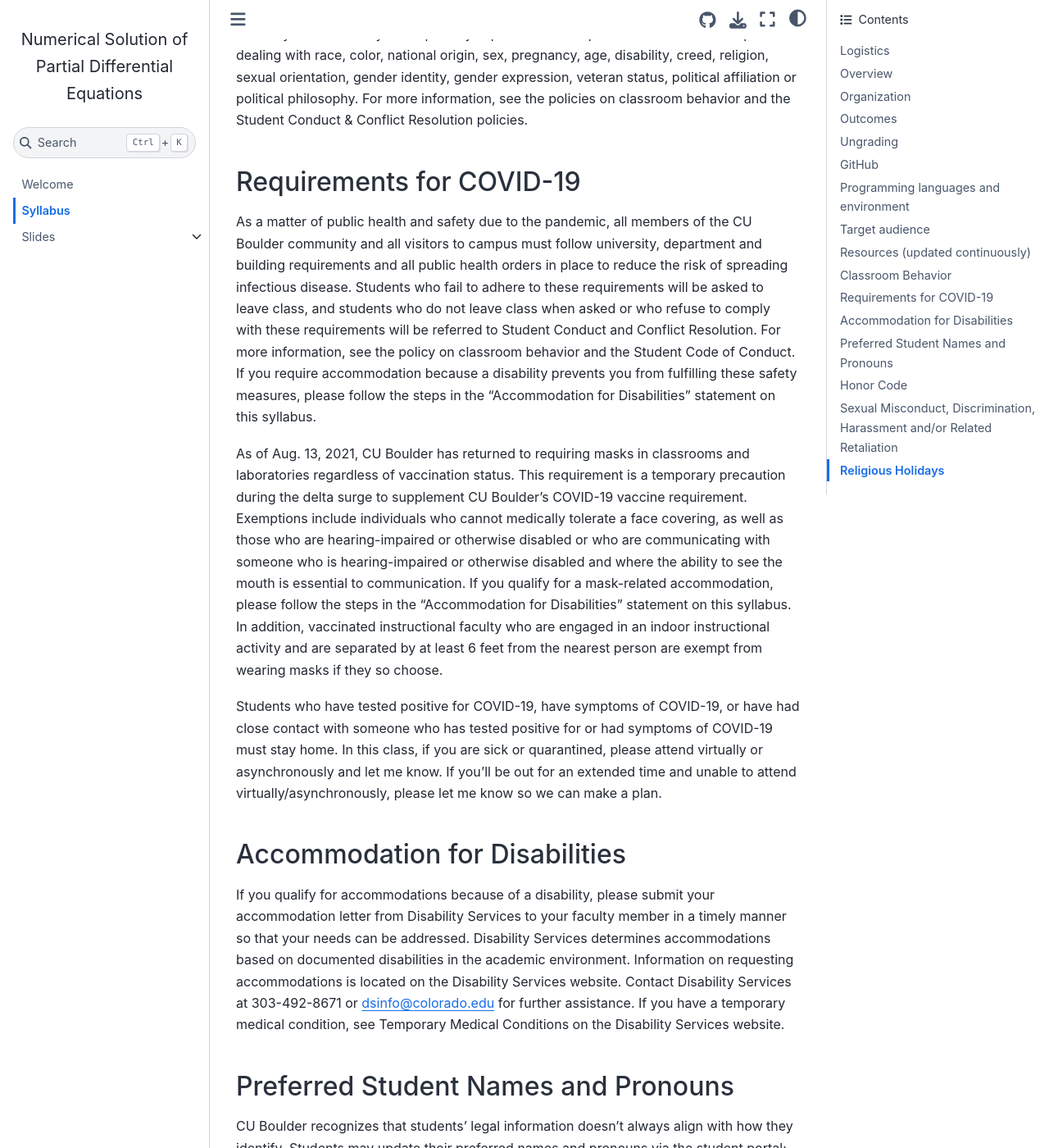
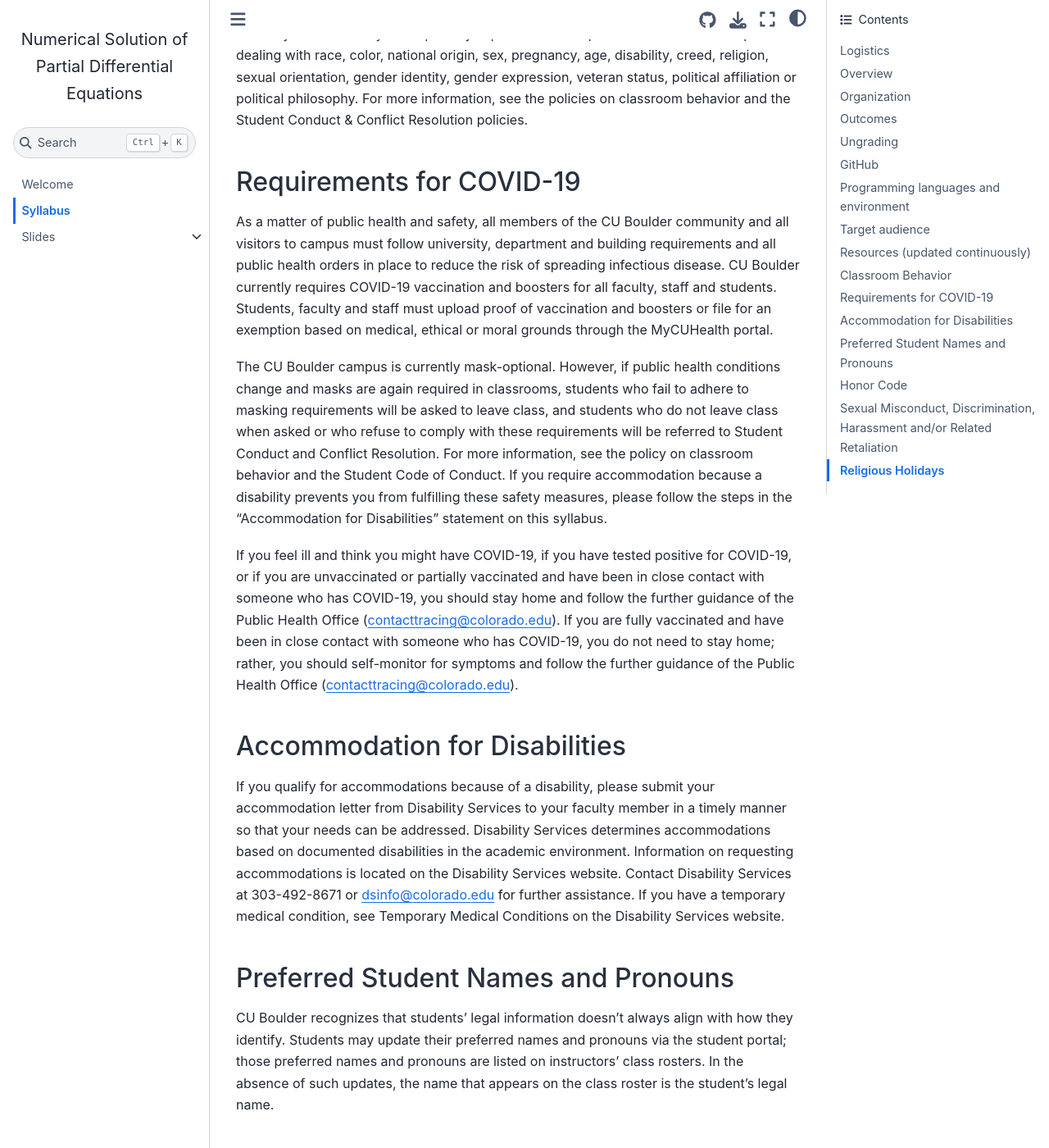
Before and after one commit to cu-numpde/fall22, a Jupyter Book: the page built from syllabus.md, in a window 1280 px wide and 1400 px high, scrolled down 4884 px. Shown: the whole window at 82% size. Built offline with Jupyter Book 1.0.4 settings and Sphinx 7.4.7 and the Sphinx Book theme 1.1.4, drawn with Linux system fonts in a browser that asks for light colours; pages that are not in the unit, such as notebooks, are missing from menus.

Commit message:
Small updates

```diff
--- a/syllabus.md
+++ b/syllabus.md
@@ -103,11 +103,11 @@ Both students and faculty are responsible for maintaining an appropriate learnin
 
 ## Requirements for COVID-19
 
-As a matter of public health and safety due to the pandemic, all members of the CU Boulder community and all visitors to campus must follow university, department and building requirements and all public health orders in place to reduce the risk of spreading infectious disease. Students who fail to adhere to these requirements will be asked to leave class, and students who do not leave class when asked or who refuse to comply with these requirements will be referred to Student Conduct and Conflict Resolution. For more information, see the policy on classroom behavior and the Student Code of Conduct. If you require accommodation because a disability prevents you from fulfilling these safety measures, please follow the steps in the “Accommodation for Disabilities” statement on this syllabus.
+As a matter of public health and safety, all members of the CU Boulder community and all visitors to campus must follow university, department and building requirements and all public health orders in place to reduce the risk of spreading infectious disease. CU Boulder currently requires COVID-19 vaccination and boosters for all faculty, staff and students. Students, faculty and staff must upload proof of vaccination and boosters or file for an exemption based on medical, ethical or moral grounds through the MyCUHealth portal.
 
-As of Aug. 13, 2021, CU Boulder has returned to requiring masks in classrooms and laboratories regardless of vaccination status. This requirement is a temporary precaution during the delta surge to supplement CU Boulder’s COVID-19 vaccine requirement. Exemptions include individuals who cannot medically tolerate a face covering, as well as those who are hearing-impaired or otherwise disabled or who are communicating with someone who is hearing-impaired or otherwise disabled and where the ability to see the mouth is essential to communication. If you qualify for a mask-related accommodation, please follow the steps in the “Accommodation for Disabilities” statement on this syllabus. In addition, vaccinated instructional faculty who are engaged in an indoor instructional activity and are separated by at least 6 feet from the nearest person are exempt from wearing masks if they so choose.
+The CU Boulder campus is currently mask-optional. However, if public health conditions change and masks are again required in classrooms, students who fail to adhere to masking requirements will be asked to leave class, and students who do not leave class when asked or who refuse to comply with these requirements will be referred to Student Conduct and Conflict Resolution. For more information, see the policy on classroom behavior and the Student Code of Conduct. If you require accommodation because a disability prevents you from fulfilling these safety measures, please follow the steps in the “Accommodation for Disabilities” statement on this syllabus.
 
-Students who have tested positive for COVID-19, have symptoms of COVID-19, or have had close contact with someone who has tested positive for or had symptoms of COVID-19 must stay home. In this class, if you are sick or quarantined, please attend virtually or asynchronously and let me know. If you'll be out for an extended time and unable to attend virtually/asynchronously, please let me know so we can make a plan.
+If you feel ill and think you might have COVID-19, if you have tested positive for COVID-19, or if you are unvaccinated or partially vaccinated and have been in close contact with someone who has COVID-19, you should stay home and follow the further guidance of the Public Health Office (contacttracing@colorado.edu). If you are fully vaccinated and have been in close contact with someone who has COVID-19, you do not need to stay home; rather, you should self-monitor for symptoms and follow the further guidance of the Public Health Office (contacttracing@colorado.edu).
 
 ## Accommodation for Disabilities
 
```
Also changed, not shown: index.md (+1 -1 lines), 1 other file.
